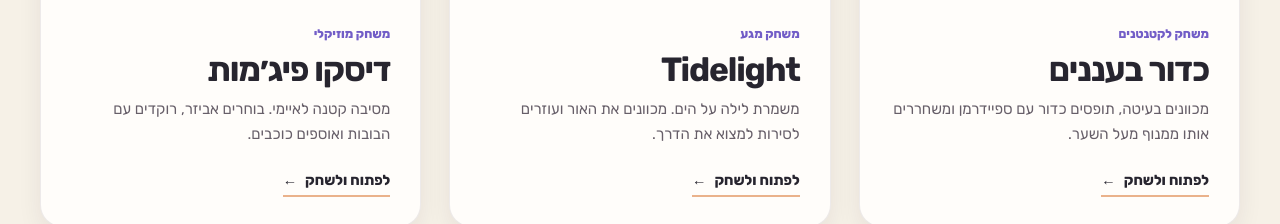
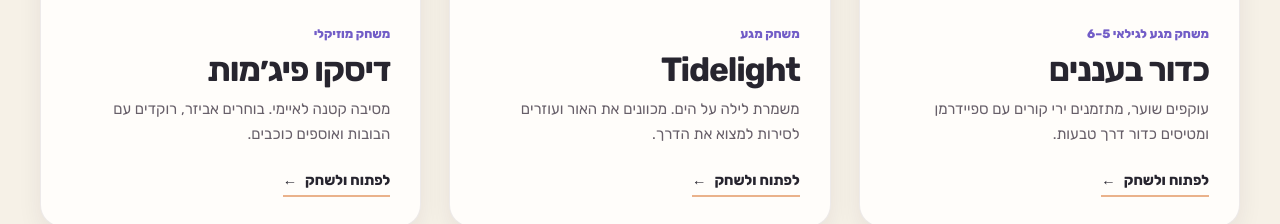
Before and after one commit to AmitShe/AmitShe.github.io, a plain HTML site: page index.html in a window 1280 px wide. Shown: the part 1211-1435 px from the top of the page. Drawn offline with Linux system fonts and the light colour scheme.

Commit message:
Describe the updated Cloud Kick challenges

```diff
--- a/index.html
+++ b/index.html
@@ -69,9 +69,9 @@
                 <span class="image-corner" aria-hidden="true">↗</span>
               </div>
               <div class="project-content">
-                <span class="project-kind">משחק לקטנטנים</span>
+                <span class="project-kind">משחק מגע לגילאי 5–6</span>
                 <h3>כדור בעננים</h3>
-                <p>מכוונים בעיטה, תופסים כדור עם ספיידרמן ומשחררים אותו ממנוף מעל השער.</p>
+                <p>עוקפים שוער, מתזמנים ירי קורים עם ספיידרמן ומטיסים כדור דרך טבעות.</p>
                 <span class="project-link">לפתוח ולשחק <span aria-hidden="true">←</span></span>
               </div>
             </a>
```
Also changed, not shown: 1 other file.
